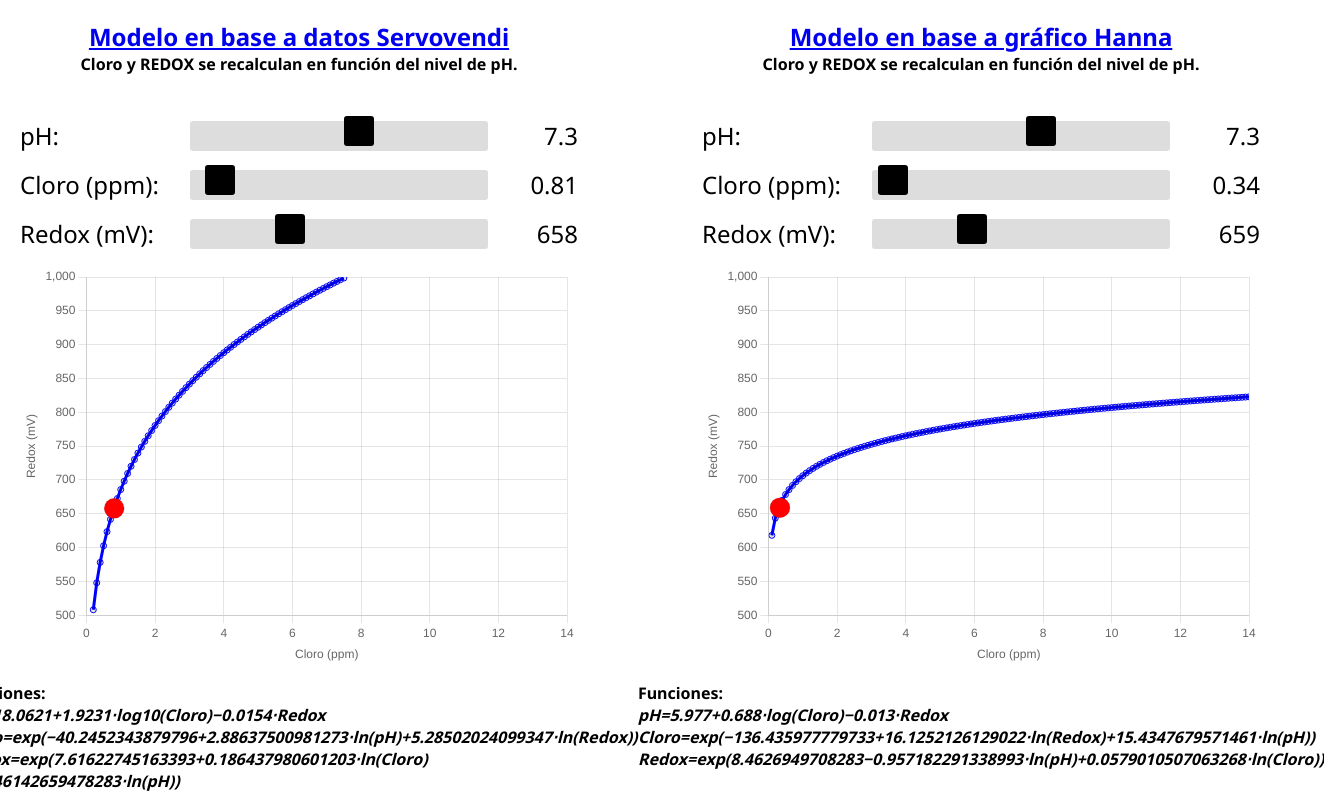
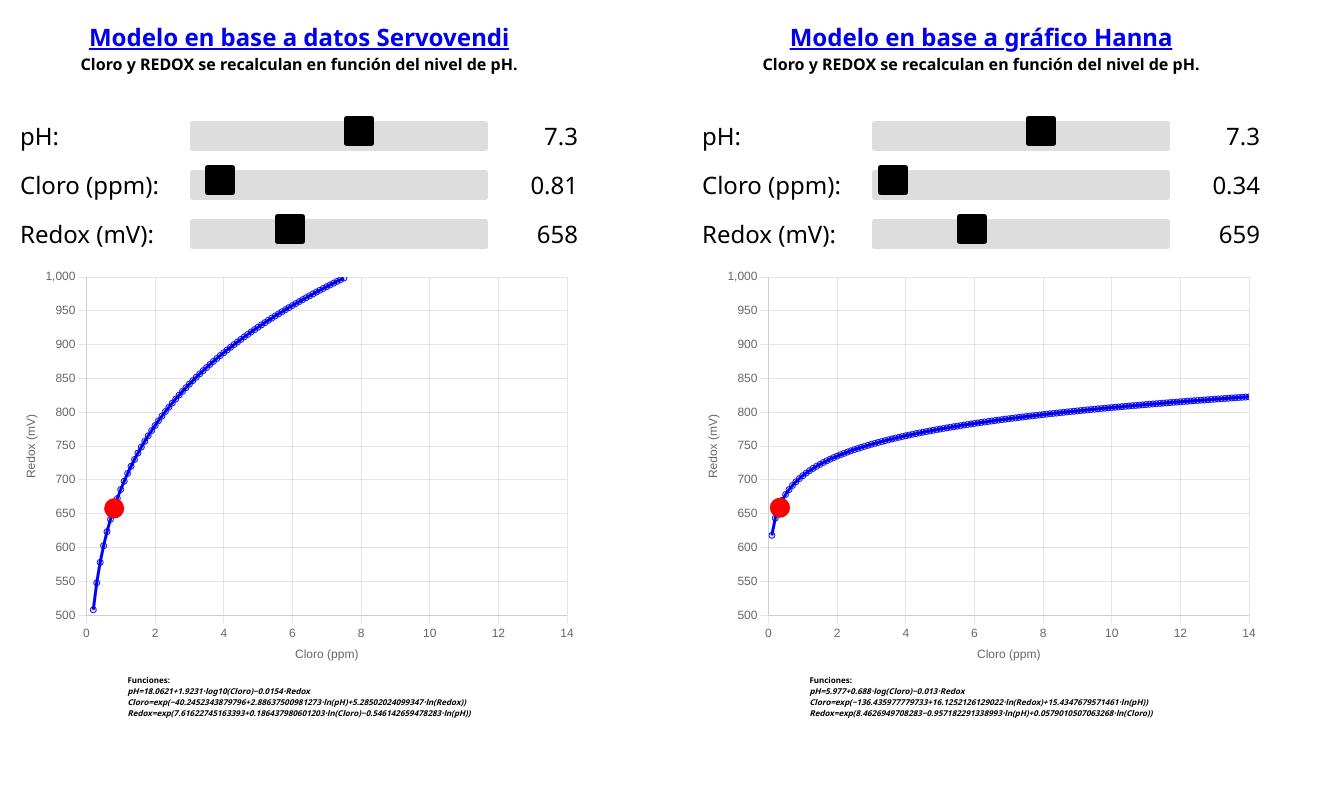
Before and after one commit to CarlosHIDROINGENIA/Cloro-pH-REDOX, a plain HTML site: page Cloro-pH-REDOX.html in a window 1280 px wide. Shown: the whole page, 1324 px wide, since content can reach past the window. Drawn offline with nearby package versions, Linux system fonts and the light colour scheme.

Commit message:
Update Cloro-pH-REDOX.html

```diff
--- a/Cloro-pH-REDOX.html
+++ b/Cloro-pH-REDOX.html
@@ -124,12 +124,13 @@
         <div class="chart-container">
             <canvas id="cloroRedoxChartServovendi"></canvas>
         </div>
-        <div class="functions-text">
-            <p class="bold">Funciones:</p>
-            <p class="italic">pH=18.0621+1.9231⋅log10(Cloro)−0.0154⋅Redox</p>
-            <p class="italic">Cloro=exp(−40.2452343879796+2.88637500981273⋅ln(pH)+5.28502024099347⋅ln(Redox))</p>
-            <p class="italic">Redox=exp(7.61622745163393+0.186437980601203⋅ln(Cloro)−0.546142659478283⋅ln(pH))</p>
+        <div class="functions-text" style="font-size: 8px;">
+        <p class="bold">Funciones:</p>
+        <p class="italic">pH=18.0621+1.9231⋅log10(Cloro)−0.0154⋅Redox</p>
+        <p class="italic">Cloro=exp(−40.2452343879796+2.88637500981273⋅ln(pH)+5.28502024099347⋅ln(Redox))</p>
+        <p class="italic">Redox=exp(7.61622745163393+0.186437980601203⋅ln(Cloro)−0.546142659478283⋅ln(pH))</p>
         </div>
+
     </div>
 
 
@@ -159,7 +160,7 @@
         <div class="chart-container">
             <canvas id="cloroRedoxChartHanna"></canvas>
         </div>
-        <div class="functions-text">
+        <div class="functions-text" style="font-size: 8px;">
             <p class="bold">Funciones:</p>
             <p class="italic">pH=5.977+0.688⋅log(Cloro)−0.013⋅Redox</p>
             <p class="italic">Cloro=exp(−136.435977779733+16.1252126129022⋅ln(Redox)+15.4347679571461⋅ln(pH))</p>
```
